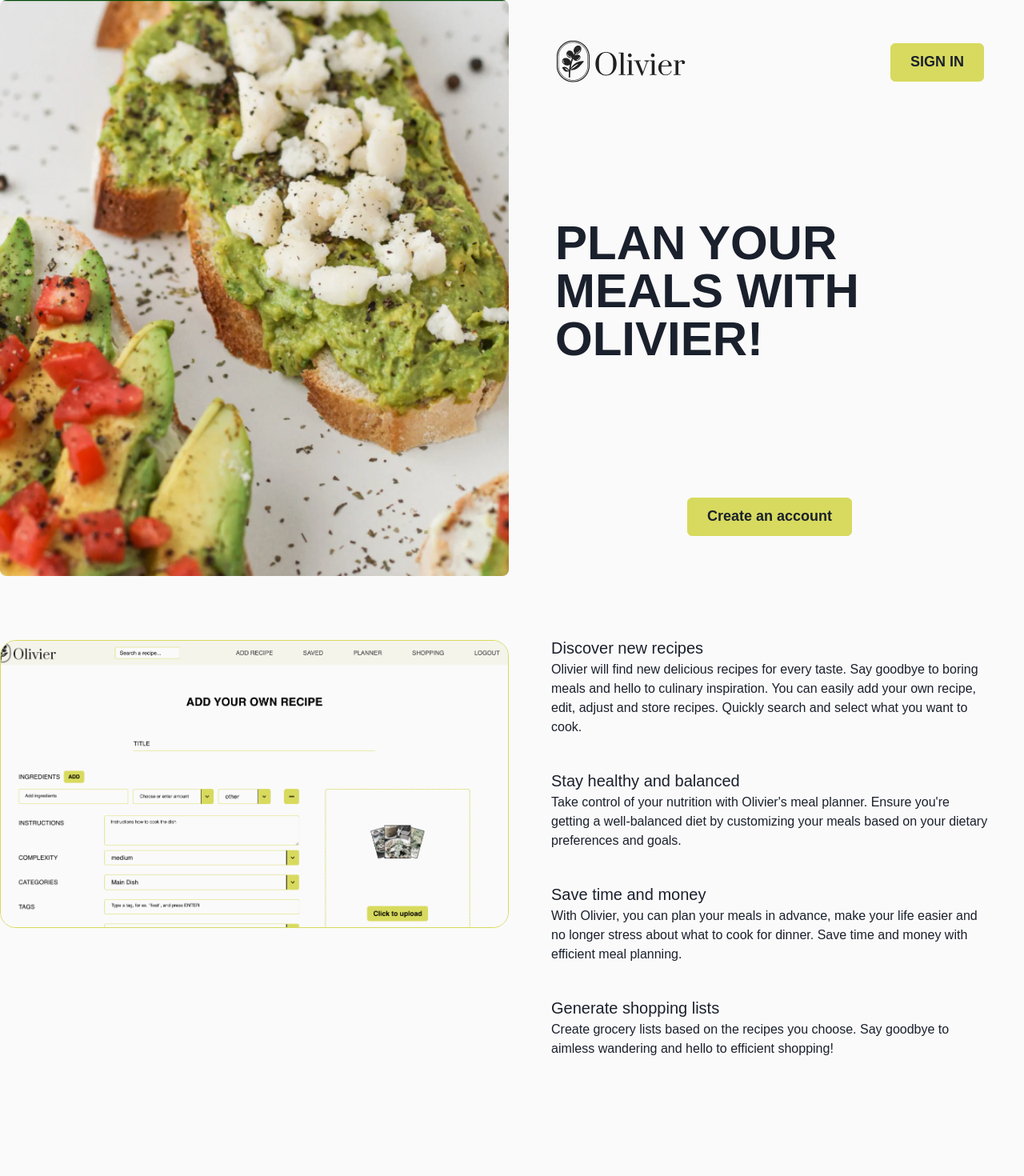
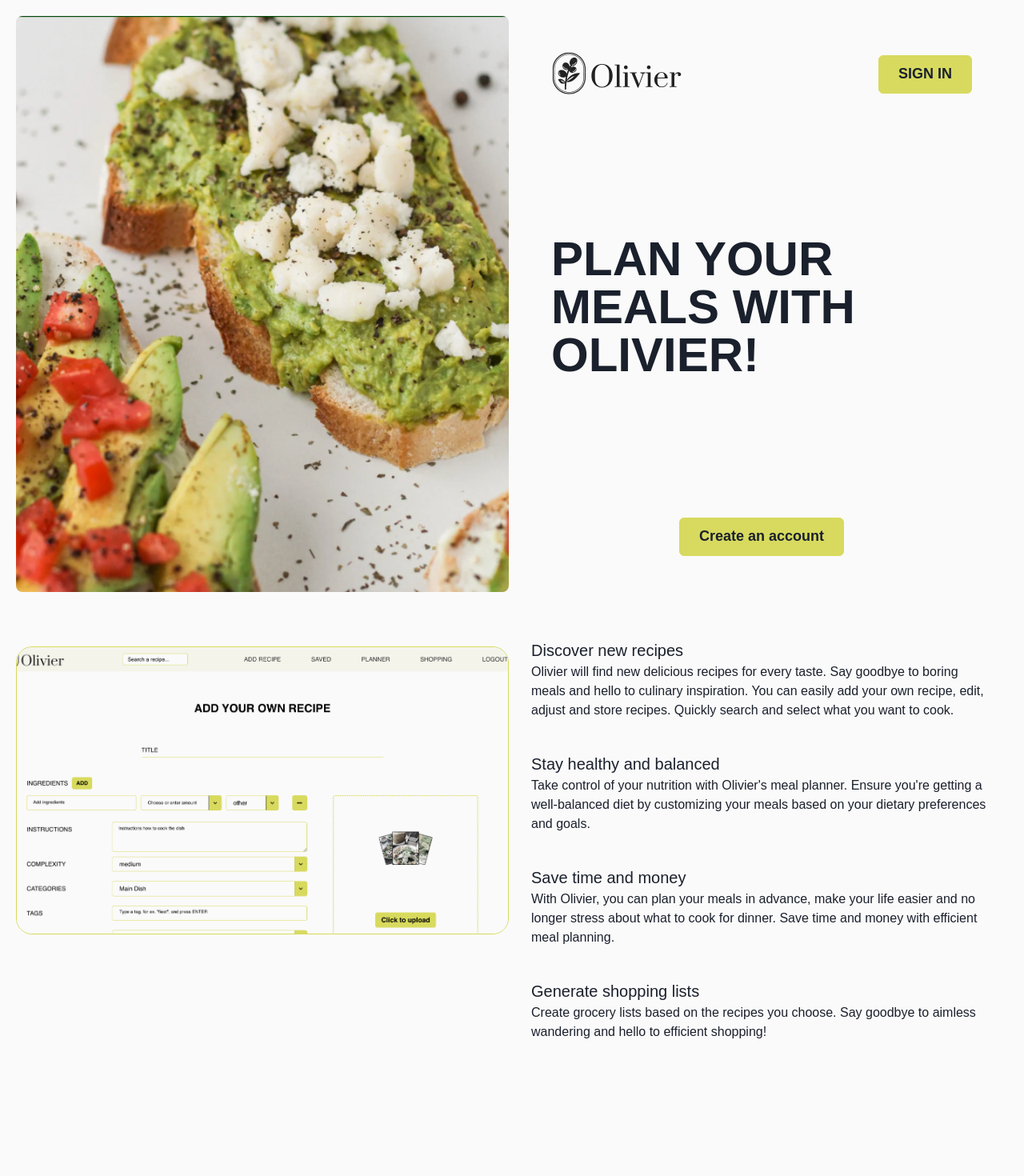
Before and after one commit to Code-the-Dream-School/dd-prac-team1-front, a React (Create React App) app: page / in a window 1280 px wide. Shown: the top 1470 px of the page at 80% size. Built offline with nearby package versions, Linux system fonts and the light colour scheme.

Commit message:
added paddings

```diff
--- a/src/components/Layout/Home.tsx
+++ b/src/components/Layout/Home.tsx
@@ -32,7 +32,7 @@ const Home = () => {
 
   return (
     <>
-      <Grid templateColumns="repeat(2, 1fr)" gap={2}>
+      <Grid templateColumns="repeat(2, 1fr)" gap={2} p="5">
         <GridItem
           colSpan={{ base: 2, md: 1 }}
           w="100%"
@@ -47,7 +47,7 @@ const Home = () => {
           colSpan={{ base: 2, md: 1 }}
           w="100%"
           h={{ base: "40vh", md: "100%" }}
-          p={{ base: "25px", md: "50" }}
+          p={{ base: "25px", md: "45" }}
           display="flex"
           flexDirection="column">
           <Flex
@@ -63,7 +63,8 @@ const Home = () => {
             <Button
               variant="outline"
               background={"green"}
-              size={{ base: "sm", sm: "md", md: "lg" }}>
+              size={{ base: "sm", sm: "md", md: "lg" }}
+              noOfLines={1}>
               <Link as={RouterLink} to="/login">
                 SIGN IN
               </Link>
@@ -87,8 +88,6 @@ const Home = () => {
             </Flex>
           </Center>
         </GridItem>
-      </Grid>
-      <Grid templateColumns="repeat(2, 1fr)" gap={2}>
         <GridItem
           colSpan={{ base: 2, md: 1 }}
           w="100%"
@@ -111,7 +110,7 @@ const Home = () => {
                   opacity={index === currentSlide ? 1 : 0}
                   transition="opacity 1s ease-in-out"
                   position="absolute"
-                  top="10"
+                  top="5"
                   left="inherit"
                   objectFit="cover"
                   backgroundPosition="center"
@@ -125,8 +124,7 @@ const Home = () => {
         <GridItem
           colSpan={{ base: 2, md: 1 }}
           w="100%"
-          mt={{ base: "50", md: "30" }}
-          p={{ base: "10px", md: "25" }}>
+          mt={{ base: "50", md: "30" }}>
           <Flex flexDirection="column">
             <Box p="5">
               <Text fontSize="xl">Discover new recipes</Text>
```
